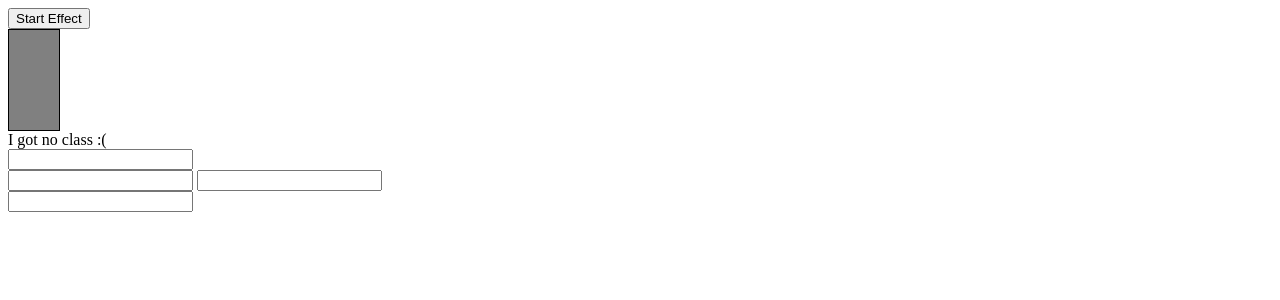
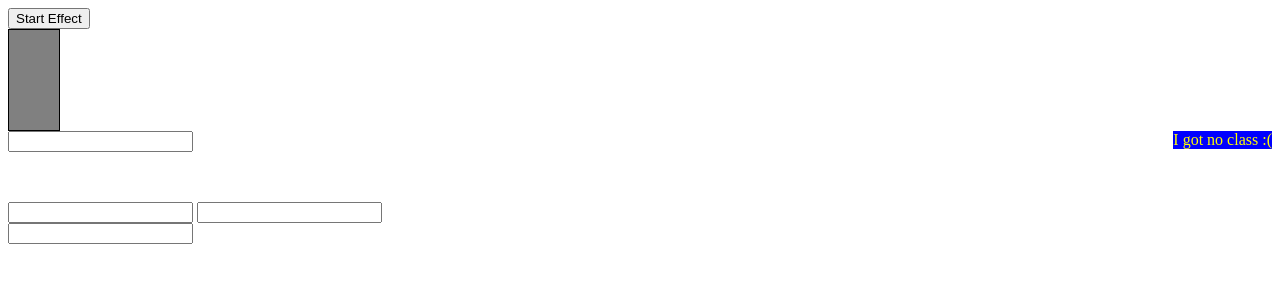
Before and after one commit to inspira2015/vueTraning, a PHP site: page /Exercise_4.php in a window 1280 px wide. Shown: the top 300 px of the page. Run offline with PHP 8.4, Linux system fonts and the light colour scheme; some libraries are stand-ins or nearby versions.

Commit message:
Exercise 4 (2

```diff
--- a/Exercise_4.php
+++ b/Exercise_4.php
@@ -15,6 +15,19 @@
   background-color: gray;
   width: 50px !important;
 }
+.blue {
+  background-color: blue;
+}
+.float {
+  float: right;
+}
+.text-color {
+  color: yellow;
+}
+.visible {
+  width: 100px;
+  height: 50px;
+}
 </style>
 
 
@@ -25,11 +38,11 @@
     <div id="effect" v-bind:class="effectClasses"></div>
   </div>
   <!-- 2) Create a couple of CSS classes and attach them via the array syntax -->
-  <div>I got no class :(</div>
+  <div v-bind:class="['float', 'blue', 'text-color']">I got no class :(</div>
   <!-- 3) Let the user enter a class (create some example classes) and attach it -->
   <div>
-    <input type="text">
-    <div></div>
+    <input type="text" v-model="userClass">
+    <div v-bind:class="[{visible: true}, userClass]"></div>
   </div>
   <!-- 4) Let the user enter a class and enter true/ false for another class (create some example classes) and attach the classes -->
   <div>
@@ -58,6 +71,8 @@
                 highlight: false,
                 shrink: true
             },
+            float: 'float',
+            userClass: '',
         },
         methods: {
             startEffect: function() {
@@ -66,7 +81,7 @@
                     vm.effectClasses.highlight = !vm.effectClasses.highlight;
                     vm.effectClasses.shrink = !vm.effectClasses.shrink;
                 }, 1000);
-            }
+            },
         }
     });
 
```
